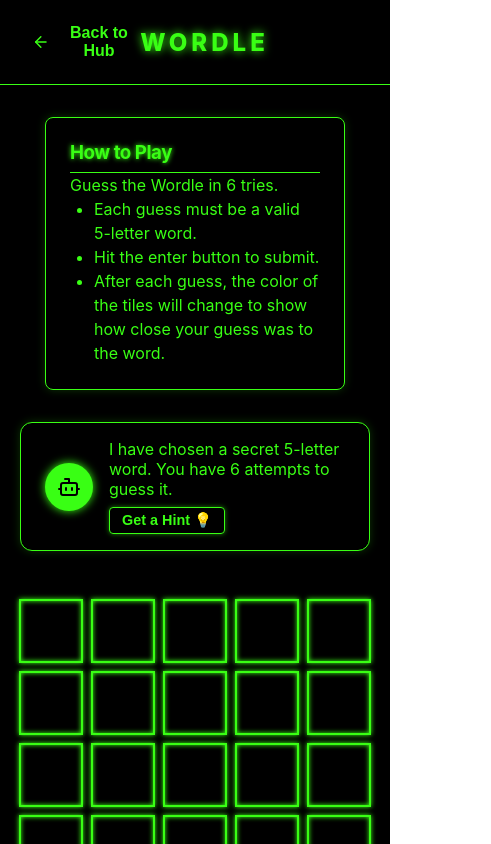
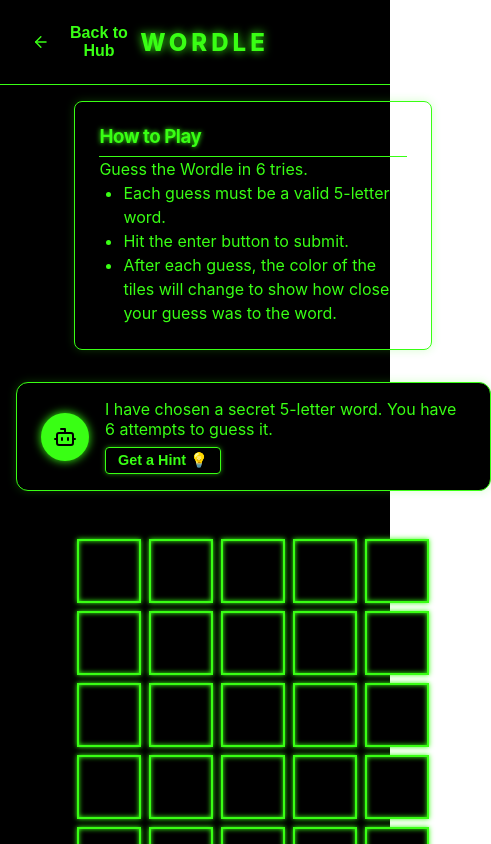
Before and after one commit to Santhosh-nakka/multiplayer-games-hub, a React (Vite) app in the folder client/: page /game/wordle in a window 390 px wide. Shown: the top 844 px of the page, 491 px wide, since content can reach past the window. Built offline with nearby package versions, Linux system fonts and the light colour scheme.

Commit message:
style: Global responsive layout fixes for all games

```diff
--- a/client/src/index.css
+++ b/client/src/index.css
@@ -723,6 +723,25 @@
 
 /* Specific Game Fixes for Mobile */
 @media (max-width: 768px) {
+  /* Global Layout Overrides for all games */
+  div[style*="flex-direction: row"] {
+    flex-direction: column !important;
+    flex-wrap: wrap !important;
+    align-items: center !important;
+  }
+
+  /* Force side-panels to take full width and sit below */
+  .chess-main, .main-layout {
+    flex-direction: column !important;
+    align-items: center !important;
+    padding: 1rem !important;
+  }
+
+  .chess-panel, .instruction-panel {
+    max-width: 100% !important;
+    width: 100% !important;
+  }
+
   /* Tic Tac Toe Fix */
   .tictactoe-title {
     font-size: 2.5rem !important;
--- a/client/src/pages/games/ChessGame.jsx
+++ b/client/src/pages/games/ChessGame.jsx
@@ -509,7 +509,7 @@
           display: 'flex', justifyContent: 'center', alignItems: 'center'
         }}>
           <div style={{
-            background: '#1e293b', padding: '2rem', borderRadius: '1rem',
+            background: '#1e293b', padding: '1rem', borderRadius: '1rem',
             boxShadow: '0 25px 50px rgba(0,0,0,0.5)', textAlign: 'center'
           }}>
             <h2 style={{ fontSize: '1.5rem', marginBottom: '1.5rem', color: 'white' }}>Promote Pawn To:</h2>
--- a/client/src/pages/games/Connect4.jsx
+++ b/client/src/pages/games/Connect4.jsx
@@ -181,7 +181,7 @@
       flex: 1,
       display: 'flex',
       flexDirection: 'column',
-      padding: '2rem',
+      padding: '1rem',
       background: 'linear-gradient(135deg, #991b1b 0%, #ef4444 50%, #eab308 50%, #854d0e 100%)',
     }}>
       <div style={{ display: 'flex', justifyContent: 'space-between', alignItems: 'center' }}>
@@ -245,7 +245,7 @@
         </div>
       </div>
 
-      <div style={{ flex: 1, display: 'flex', flexDirection: 'row', gap: '3rem', alignItems: 'flex-start', justifyContent: 'center', marginTop: '2rem' }}>
+      <div style={{ flex: 1, display: 'flex', flexWrap: 'wrap', gap: '3rem', alignItems: 'flex-start', justifyContent: 'center', marginTop: '2rem' }}>
 
         {/* Left Side: Game Board */}
         <div style={{ display: 'flex', flexDirection: 'column', alignItems: 'center', flex: 1, maxWidth: '600px' }}>
@@ -317,7 +317,7 @@
 
           {/* Slider Track */}
           {!winner && (
-            <div style={{ position: 'relative', width: '527px', height: '65px', marginBottom: '10px' }}>
+            <div style={{ position: 'relative', width: '100%', maxWidth: '527px', height: '65px', marginBottom: '10px' }}>
 
               {/* The visible track line */}
               <div style={{
@@ -446,7 +446,7 @@
         <div style={{
           maxWidth: '380px',
           background: 'linear-gradient(145deg, rgba(30, 41, 59, 0.9), rgba(15, 23, 42, 0.95))',
-          padding: '2rem',
+          padding: '1rem',
           borderRadius: '24px',
           border: '1px solid rgba(78, 176, 249, 0.3)',
           boxShadow: '0 20px 40px rgba(0,0,0,0.6), inset 0 2px 10px rgba(255,255,255,0.1)',
--- a/client/src/pages/games/Hangman.jsx
+++ b/client/src/pages/games/Hangman.jsx
@@ -298,7 +298,7 @@
         <div className="game-container">
 
           <div style={{ display: 'flex', gap: '4rem', alignItems: 'center' }}>
-            <div style={{ background: '#deb887', padding: '2rem', borderRadius: '1rem', border: '4px solid #8b4513', boxShadow: '4px 4px 0 rgba(0,0,0,0.1)' }}>
+            <div style={{ background: '#deb887', padding: '1rem', borderRadius: '1rem', border: '4px solid #8b4513', boxShadow: '4px 4px 0 rgba(0,0,0,0.1)' }}>
               <HangmanFigure />
             </div>
 
--- a/client/src/pages/games/RockPaperScissors.jsx
+++ b/client/src/pages/games/RockPaperScissors.jsx
@@ -229,7 +229,7 @@
 
       {/* Round Result Overlay */}
       {gameState === 'reveal' && !gameOver && (
-        <div style={{ position: 'absolute', top: '40%', left: '50%', transform: 'translate(-50%, -50%)', zIndex: 30, background: 'rgba(0,0,0,0.8)', padding: '2rem', borderRadius: '16px', textAlign: 'center', border: '4px solid white', animation: 'fadeInDown 0.3s' }}>
+        <div style={{ position: 'absolute', top: '40%', left: '50%', transform: 'translate(-50%, -50%)', zIndex: 30, background: 'rgba(0,0,0,0.8)', padding: '1rem', borderRadius: '16px', textAlign: 'center', border: '4px solid white', animation: 'fadeInDown 0.3s' }}>
           <h2 style={{ color: 'white', fontSize: '3rem', margin: '0 0 1rem 0' }}>
             {roundWinner === 'p1' ? 'Player 1 Wins!' : roundWinner === 'p2' ? (isBotEnabled ? 'Bot Wins!' : 'Player 2 Wins!') : 'Draw!'}
           </h2>
--- a/client/src/pages/games/SnakeBattle.jsx
+++ b/client/src/pages/games/SnakeBattle.jsx
@@ -447,7 +447,7 @@
   }, []);
 
   return (
-    <div style={{ flex: 1, display: 'flex', flexDirection: 'column', padding: '2rem' }}>
+    <div style={{ flex: 1, display: 'flex', flexDirection: 'column', padding: '1rem' }}>
       <div style={{ display: 'flex', justifyContent: 'space-between', alignItems: 'flex-start' }}>
 
         <div style={{ display: 'flex', flexDirection: 'column', gap: '1rem' }}>
--- a/client/src/pages/games/TicTacToe.jsx
+++ b/client/src/pages/games/TicTacToe.jsx
@@ -254,7 +254,7 @@
         <div style={{
           maxWidth: '380px',
           background: 'linear-gradient(145deg, rgba(30, 41, 59, 0.9), rgba(15, 23, 42, 0.95))',
-          padding: '2rem',
+          padding: '1rem',
           borderRadius: '24px',
           border: '1px solid rgba(78, 176, 249, 0.3)',
           boxShadow: '0 20px 40px rgba(0,0,0,0.6), inset 0 2px 10px rgba(255,255,255,0.1)',
--- a/client/src/pages/games/Wordle.jsx
+++ b/client/src/pages/games/Wordle.jsx
@@ -371,7 +371,7 @@
           <div style={{width: 100}}></div>
         </header>
 
-        <div className="main-layout" style={{ display: 'flex', flex: 1, justifyContent: 'center', padding: '2rem', gap: '2rem', flexWrap: 'wrap' }}>
+        <div className="main-layout" style={{ display: 'flex', flex: 1, justifyContent: 'center', padding: '1rem', gap: '2rem', flexWrap: 'wrap' }}>
           <div className="instruction-panel" style={{ flex: 1, minWidth: '250px', maxWidth: '300px', color: '#39ff14', border: '1px solid #39ff14', padding: '1.5rem', borderRadius: '8px', height: 'fit-content', boxShadow: '0 0 10px rgba(57,255,20,0.2)' }}>
             <h3 style={{ borderBottom: '1px solid #39ff14', paddingBottom: '0.5rem', marginTop: 0, textShadow: '0 0 5px #39ff14' }}>How to Play</h3>
             <p style={{ lineHeight: '1.5' }}>Guess the Wordle in 6 tries.</p>
```
Also changed, not shown: 1 other file (tests, documents, lock files or other folders).
